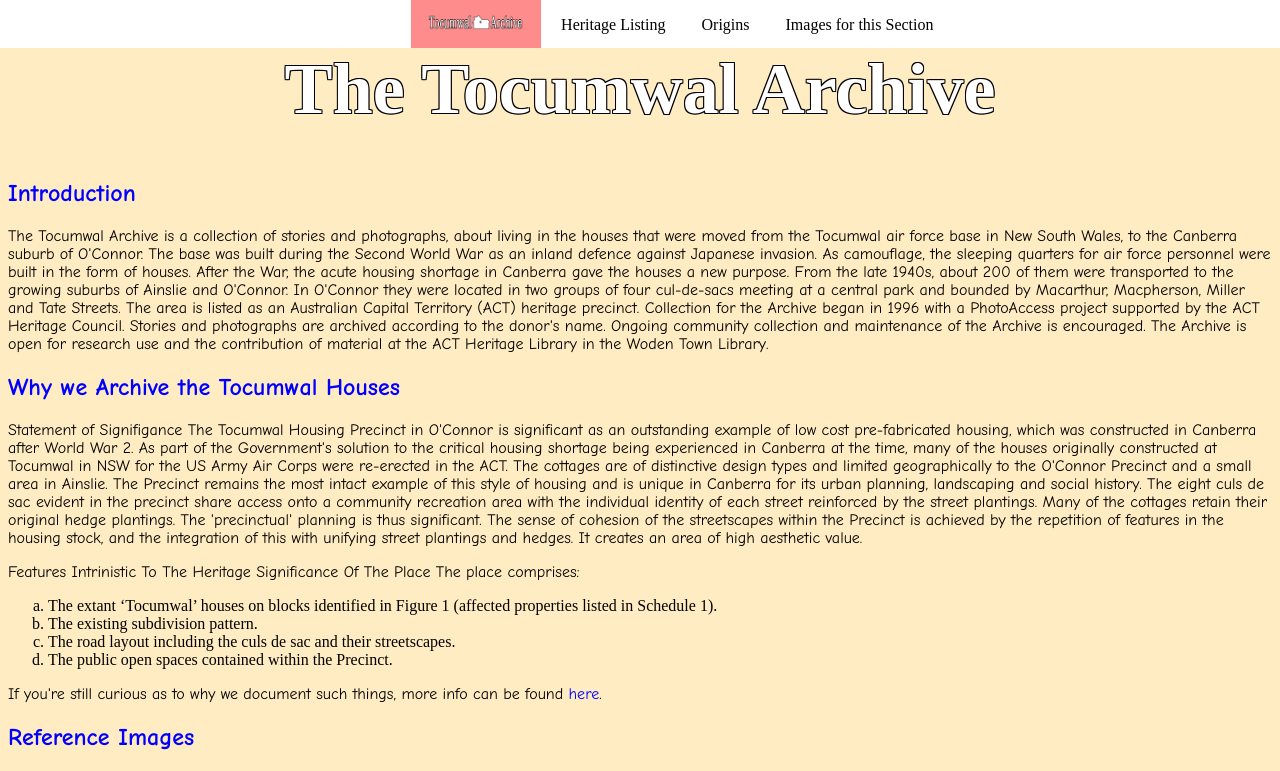
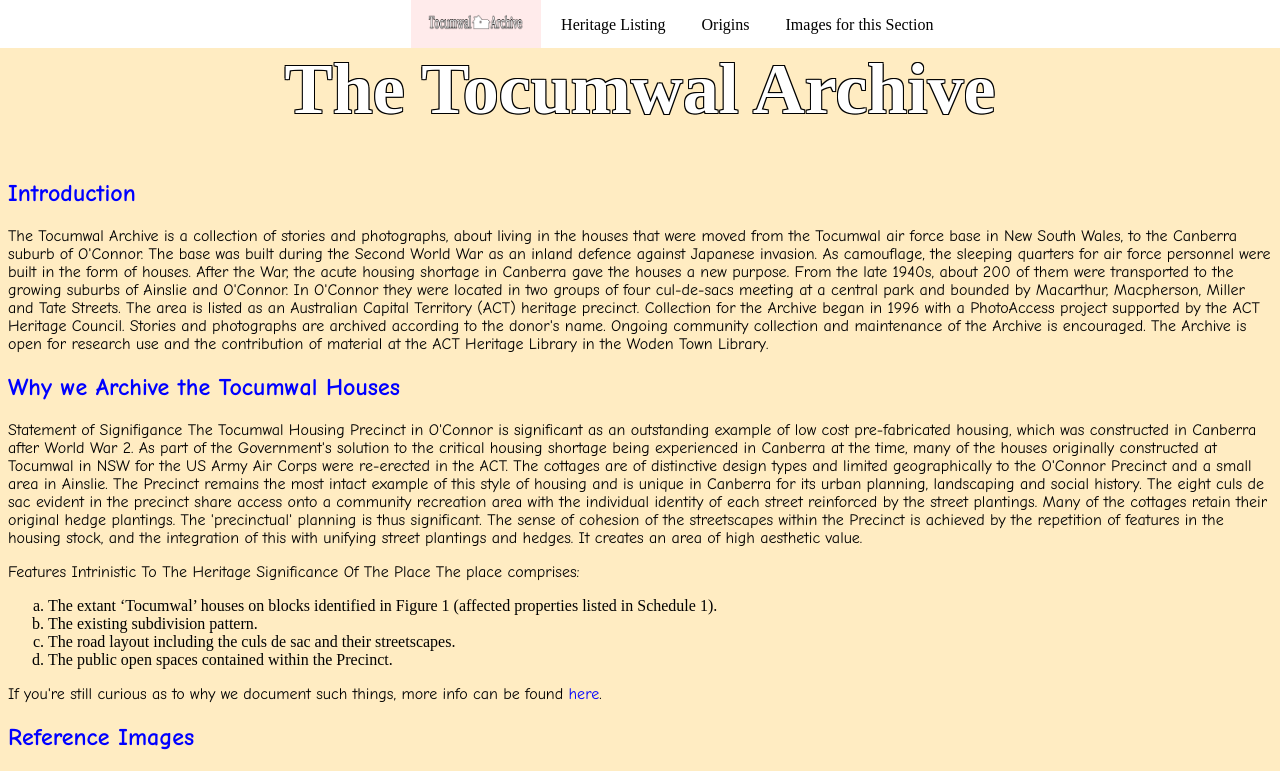
Before and after one commit to MartinMayo/u3187508---FWD-Assignment, a plain HTML site: page u3187508_assignment_3/mysite/index.html in a window 1280 px wide. In both pictures the pointer is over the link 475 px from the left and 24 px from the top of the page. Shown: the top 771 px of the page. Drawn offline with Linux system fonts and the light colour scheme.

Commit message:
Add files via upload

```diff
--- a/u3187508_assignment_3/mysite/assets/css/main.css
+++ b/u3187508_assignment_3/mysite/assets/css/main.css
@@ -43,7 +43,7 @@ nav img {
 
 nav ul li a:hover {
 	color: green;
-	background-color: #ff8c8c;
+	background-color: #ffebeb;
 	font-weight: bold;
 }
 
```
Also changed, not shown: 1 other file.
